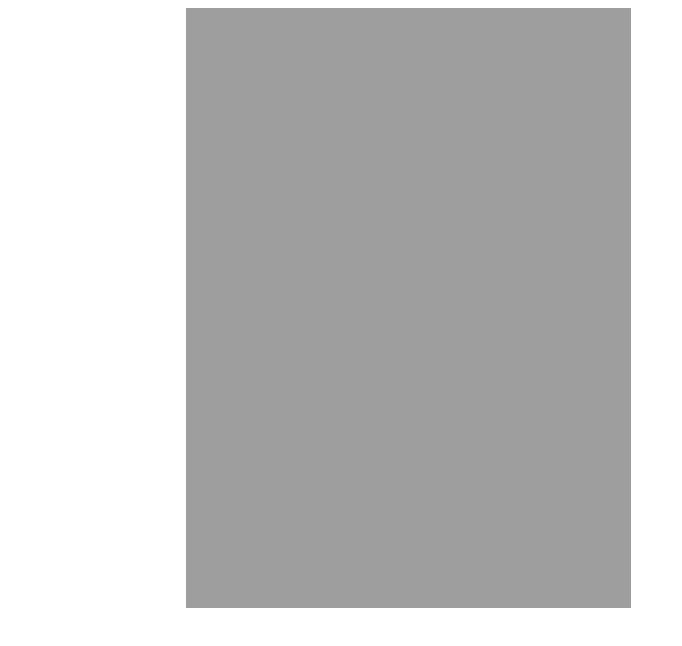
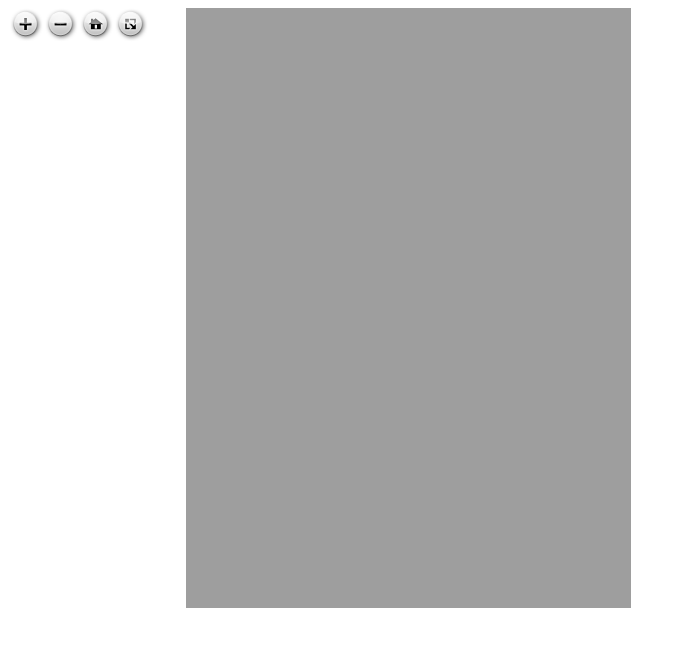
Before and after one commit to edsilv/OpenSeadragonTests, a plain HTML site: page index.html in a window 1280 px wide. Shown: the whole page, without its empty margins (0-682 px from the left). Drawn offline with nearby package versions, Linux system fonts and the light colour scheme.

Commit message:
added tab indices

```diff
--- a/index.html
+++ b/index.html
@@ -3,6 +3,7 @@
 <head>
     <meta charset='utf-8'>
     <script src="openseadragon/openseadragon.min.js"></script>
+    <script src="https://cdnjs.cloudflare.com/ajax/libs/jquery/3.1.0/jquery.min.js"></script>
 </head>
 
 <body>
@@ -11,12 +12,15 @@
 
 <script type="text/javascript">
 
+    $(function() {
+
         var resource = {"@context":"http://iiif.io/api/image/2/context.json","@id":"http://api.bl.uk/image/iiif/ark:/81055/vdc_100022545676.0x000001","protocol":"http://iiif.io/api/image","width":2503,"height":3375,"tiles":[{"scaleFactors":[1,2,4,8,16,32],"width":256}],"profile":["http://iiif.io/api/image/2/level1.json",{"qualities":["gray","color","bitonal"],"supports":["canonicalLinkHeader","profileLinkHeader"]}]};
 
         var osd = OpenSeadragon({
             id:              "contentDiv",
             prefixUrl:       "openseadragon/images/",
-        maxZoomLevel: 8
+            maxZoomLevel: 8,
+            autoHideControls: false
             //tileSources:     "http://openseadragon.github.io/example-images/duomo/duomo.dzi",
         });
 
@@ -30,6 +34,17 @@
             }
         });
 
+        var $zoomInButton = $('div[title="Zoom in"]');
+        $zoomInButton.attr('tabindex', 1);
+
+        var $zoomOutButton = $('div[title="Zoom out"]');
+        $zoomOutButton.attr('tabindex', 2);
+
+        var $homeButton = $('div[title="Go home"]');
+        $homeButton.attr('tabindex', 3);
+
+    });
+
 </script>
 
 </body>
```
Lines whose indentation alone changed are shown as unchanged.
